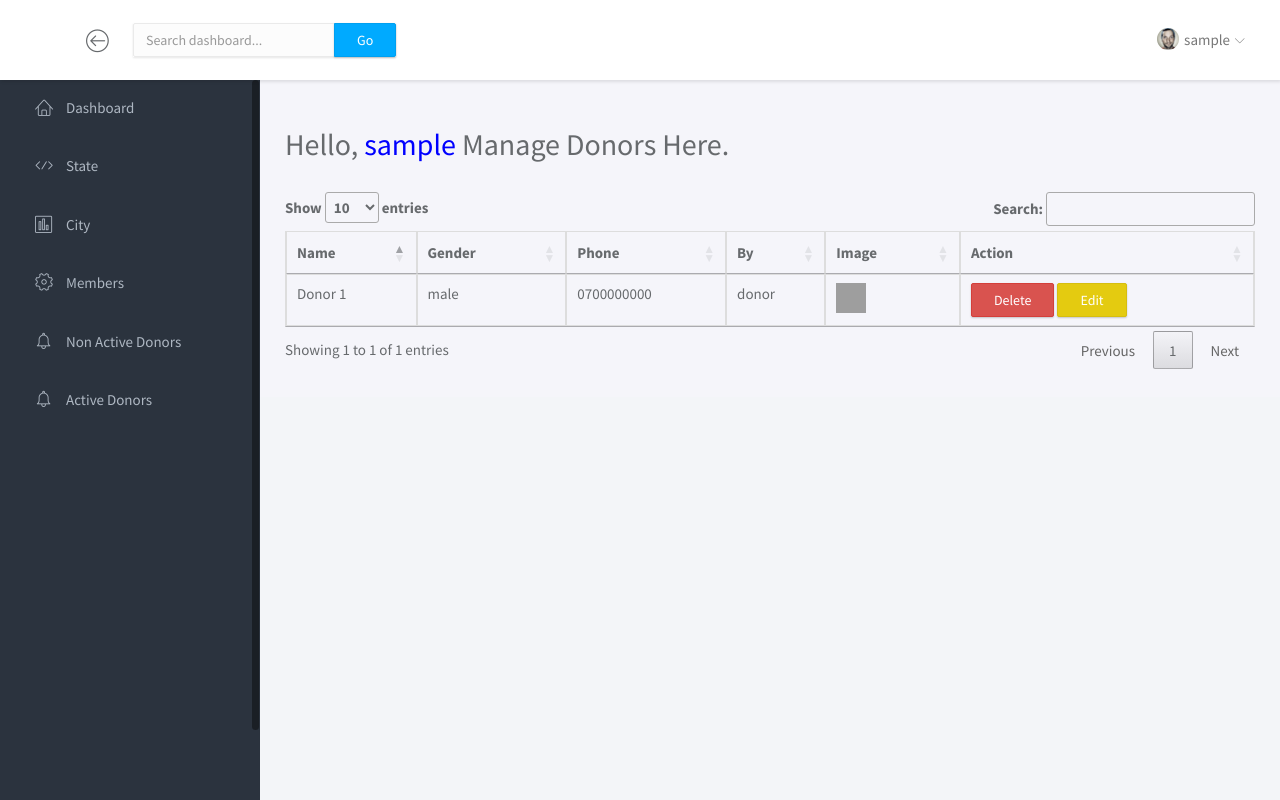
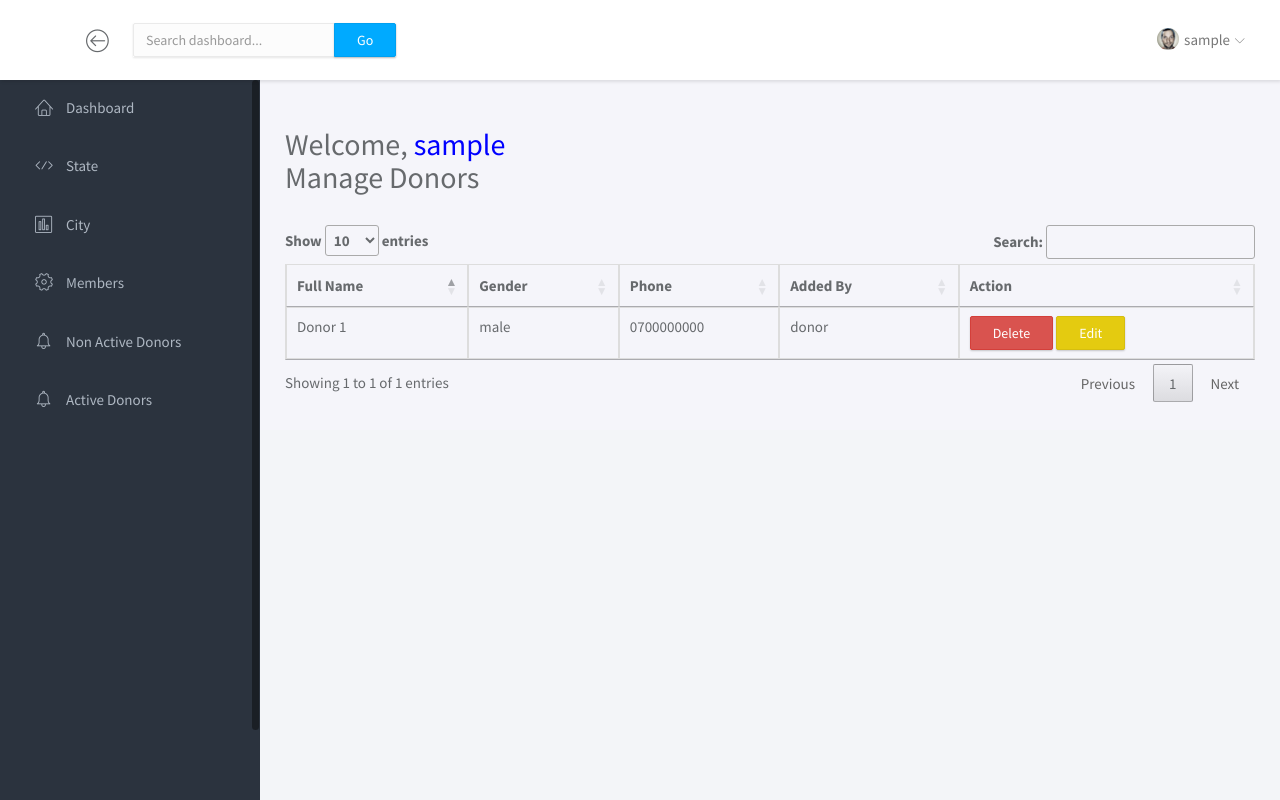
Before and after one commit to alibwanamzee/Blood-Donation-System, a PHP site: page /admin_dasboard/active_donors.php in a window 1280 px wide. Run offline with PHP 8.4, Linux system fonts and the light colour scheme; the visitor is signed in with stand-in values (Sample User, id 1); data comes from the database, SQL or seed files in the repository; data that the repository does not hold is empty; some libraries are stand-ins or nearby versions; grey boxes are pictures that could not be loaded.

Commit message:
Edited Members

```diff
--- a/admin_dasboard/active_donors.php
+++ b/admin_dasboard/active_donors.php
@@ -23,19 +23,16 @@
 			<div class="main-content">
 				<div class="container-fluid">
 
-  <h2>Hello,  <span style="color: blue"> <?php echo $_SESSION['username']?></span> Manage Donors Here. </h2> <br />
+  <h2>Welcome,  <span style="color: blue"> <?php echo $_SESSION['username']?></span><br /> Manage Donors</h2> <br />
   <!-- <p><button type="button" class="btn btn-primary" data-toggle="modal" data-target="#adddonor">Add new</button></p> <br /> -->
   <table class="table table-bordered" id="donors">
     <thead>
       <tr>
-        <th>Name</th>
-
+        <th>Full Name</th>
         <th>Gender</th>
         <th>Phone</th>
-        <th>By </th>
-        <th>Image</th>
+        <th>Added By</th>
         <th>Action</th>
-
       </tr>
     </thead>
     <tbody>
@@ -49,15 +46,8 @@
         <td><?php echo $row['gender'];?></td>
       	<td><?php echo $row['phone'];?></td>
         <td><?php echo $row['username_fk'];?></td>
-
-        <td><?php if($row['image'] == ''){ ?>
-        <img src="http://wiki.bdtnrm.org.au/images/8/8d/Empty_profile.jpg" width="30px" height="30px">
-        <?php   } else { ?>
-        <img src="../<?php echo $row['image'];?>" width="30px" height="30px">
-        <?php  } ?></td>
-
-      		<td><button type="button" data-toggle="modal" data-target="#deletdonor<?php echo $row['donor_id']?>" class="btn btn-danger">Delete</button>
-      		<button type="button" data-toggle="modal" data-target="#editdonor<?php echo $row['donor_id'];?>" class="btn btn-warning">Edit</button></td>
+      	<td><button type="button" data-toggle="modal" data-target="#deletdonor<?php echo $row['donor_id']?>" class="btn btn-danger">Delete</button>
+        <button type="button" data-toggle="modal" data-target="#editdonor<?php echo $row['donor_id'];?>" class="btn btn-warning">Edit</button></td>
       	</tr>
       	 <!-- delete city modal -->
       	<div class="modal fade" id="deletdonor<?php echo $row['donor_id']?>" role="dialog">
@@ -77,7 +67,7 @@
       </div>
     </div>
   </div>
-  <!-- end of delete state modal
+  <!-- end of delete state modal-->
 
   <!-- edit member modal -->
   <div class="modal fade" id="editdonor<?php echo $row['donor_id'];?>" role="dialog">
--- a/admin_dasboard/members.php
+++ b/admin_dasboard/members.php
@@ -14,7 +14,7 @@
 			<div class="main-content">
 				<div class="container-fluid">
 
-  <h2>Hello,  <span style="color: blue"> <?php echo $_SESSION['username']?></span> Manage Members Here. </h2> <br />
+  <h2>Hello,  <span style="color: blue"> <?php echo $_SESSION['username']?></span><br />Manage Donors</h2> <br />
   <p><button type="button" class="btn btn-primary" data-toggle="modal" data-target="#addmember">Add new</button></p> <br />
   <table class="table table-bordered" id="members">
     <thead>
```
